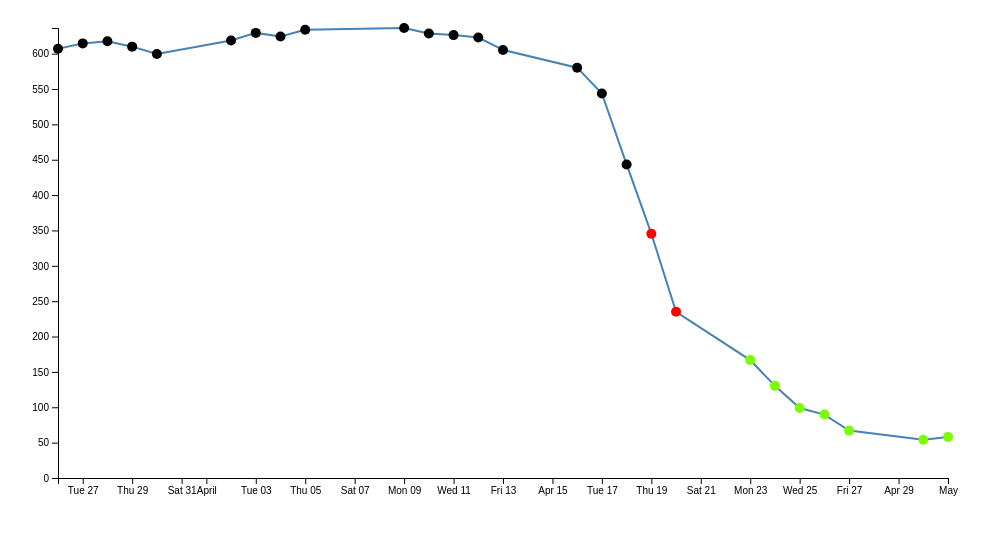
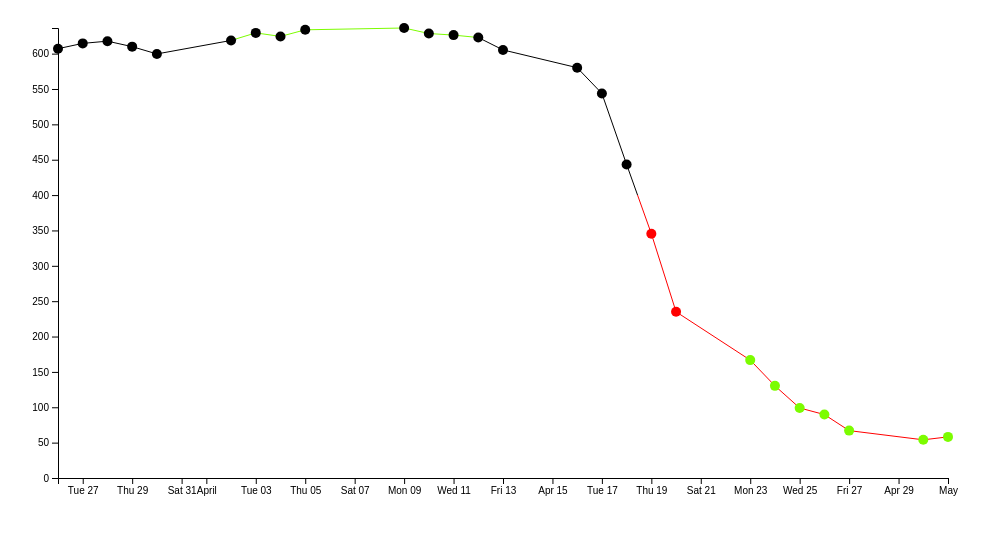
Before and after one commit to macul99/d3adv1, a plain HTML site: page index.html in a window 1280 px wide. Shown: the whole page, without its empty margins (0-989 px from the left). Drawn offline with nearby package versions, Linux system fonts and the light colour scheme.

Commit message:
change the color of the line based on its gradient

```diff
--- a/index.html
+++ b/index.html
@@ -4,7 +4,7 @@
 
 .line {
   fill: none;
-  stroke: steelblue;
+  stroke: url(#line-gradient); // stroke (the colour of the line) is being determined at a link within the page which is set by the anchor #line-gradient
   stroke-width: 2px;
 }
 
@@ -73,6 +73,25 @@ d3.csv("data.csv", function(error, data) {
   x.domain(d3.extent(data, function(d) { return d.date; }));
   y.domain([0, d3.max(data, function(d) { return d.close; })]);
 
+  // set the gradient
+  svg.append("linearGradient")
+    .attr("id", "line-gradient") // define the anchor (url) for CSS
+    .attr("gradientUnits", "userSpaceOnUse")
+    .attr("x1", 0).attr("y1", y(0))
+    .attr("x2", 0).attr("y2", y(1000))    // 1000 is chosen to align with the max value of our data around 630
+  .selectAll("stop") // stop elements define where on the range covered by our coordinates the colours start and stop.
+    .data([
+      {offset: "0%", color: "red"},
+      {offset: "40%", color: "red"},
+      {offset: "40%", color: "black"},
+      {offset: "62%", color: "black"},
+      {offset: "62%", color: "lawngreen"},
+      {offset: "100%", color: "lawngreen"}
+    ])
+  .enter().append("stop")
+    .attr("offset", function(d) { return d.offset; })
+    .attr("stop-color", function(d) { return d.color; });
+
   // add the valueline path.
   svg.append("path")
      .data([data])
```
